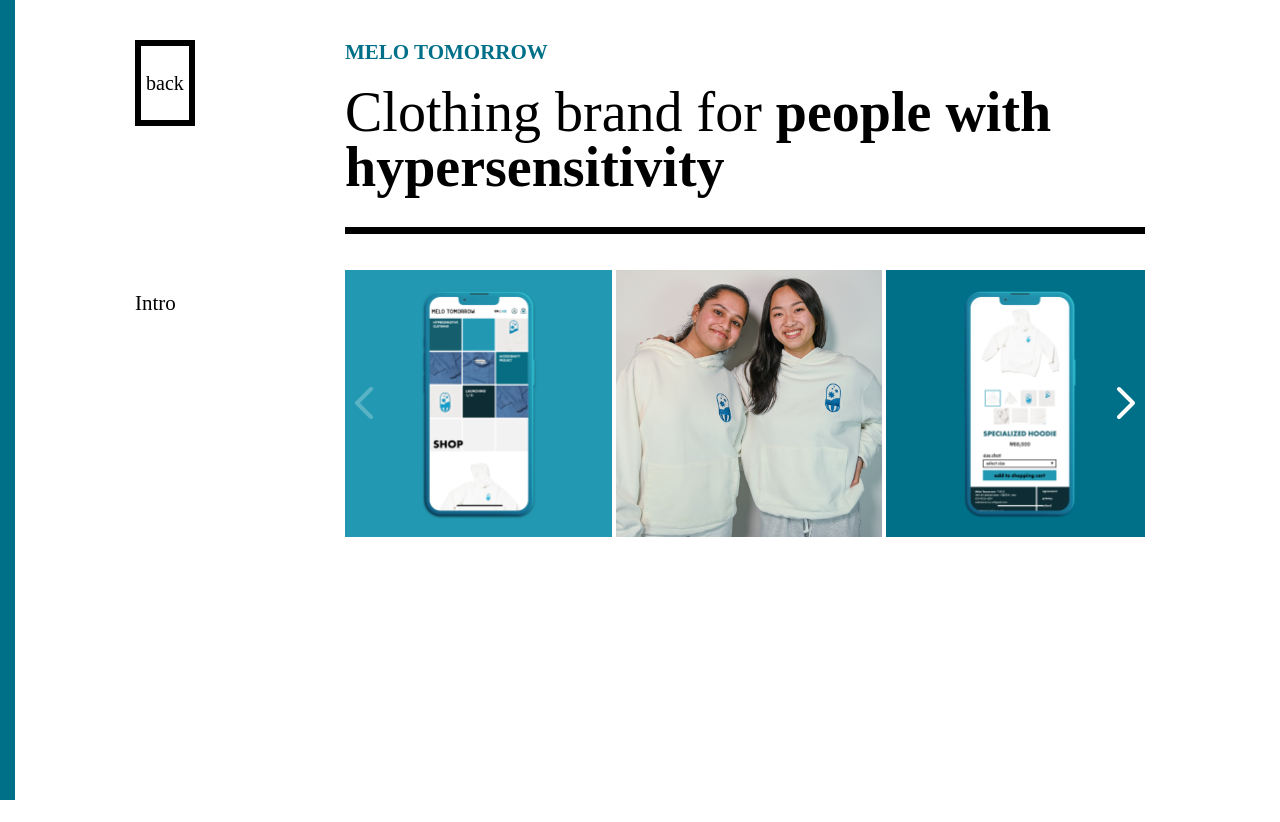
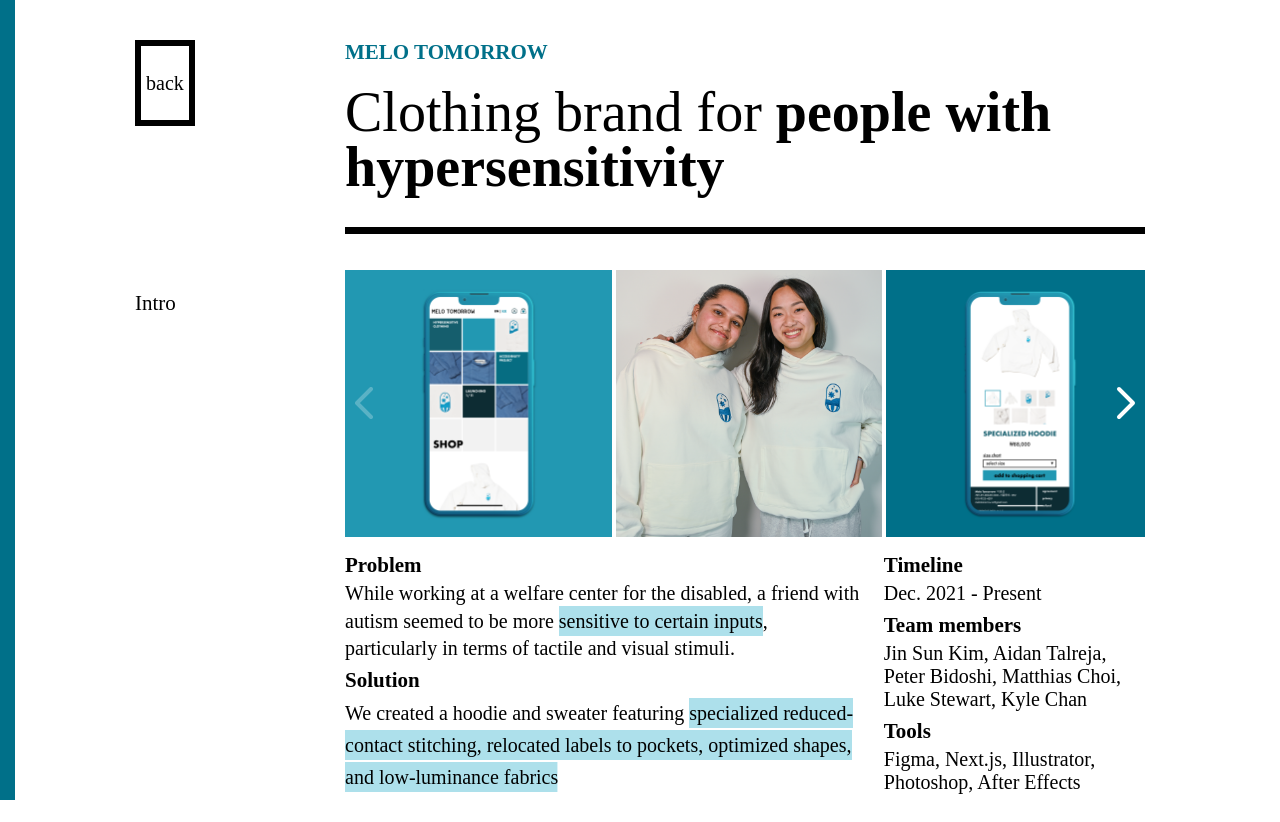
Before and after one commit to kl527/personal, a Next.js app: page /melotomorrow in a window 1280 px wide. Before the commit the page ends 800 px from the top, so only its background shows below. Built offline with nearby package versions, Linux system fonts and the light colour scheme; a web font is replaced by a local one.

Commit message:
highlight feature + carousel

```diff
--- a/app/hooks/useInViewPort.tsx
+++ b/app/hooks/useInViewPort.tsx
@@ -1,21 +1,32 @@
+"use client";
 import { useState, useEffect } from 'react';
 
 function useInViewPort<T extends HTMLElement>(ref: React.RefObject<T>, options?: IntersectionObserverInit) {
-  const [ inViewport, setInViewport ] = useState(false);
+  const [inViewport, setInViewport] = useState(false);
+
   useEffect(() => {
-    const observer = new IntersectionObserver(([ entry ]) => {
-      setInViewport(entry.isIntersecting);
-    }, options);
-    const currentRef = ref.current;
-    if (currentRef) {
-      observer.observe(currentRef);
-    }
-    return () => {
-      if (currentRef) {
-        observer.unobserve(currentRef);
+      const observer = new IntersectionObserver((entries) => {
+          entries.forEach(entry => {
+              console.log(ref.current, entry.isIntersecting); // This will log which element is being intersected
+              if (entry.target === ref.current) {
+                  setInViewport(entry.isIntersecting);
+              }
+          });
+      }, options);
+
+      if (ref.current) {
+          observer.observe(ref.current);
+          console.log('Observing:', ref.current); // This will log on observing
       }
-    };
-  }, [ options, ref ]);
+
+      return () => {
+          if (ref.current) {
+              observer.unobserve(ref.current);
+              console.log('Unobserving:', ref.current); // This will log on unobserving
+          }
+      };
+  }, [ref, options]); // Include ref in the dependency array to ensure updates on ref change
+
   return inViewport;
 }
 export default useInViewPort;
--- a/app/melotomorrow/components/Carousel.tsx
+++ b/app/melotomorrow/components/Carousel.tsx
@@ -25,7 +25,7 @@
     const moveNext = () => {
         if (
             carousel.current !== null &&
-      carousel.current.scrollLeft + carousel.current.offsetWidth < maxScrollWidth.current
+            carousel.current.offsetWidth * (currentIndex + 1) <= maxScrollWidth.current
         ) {
             setCurrentIndex((prevState) => prevState + 1);
         }
@@ -35,15 +35,15 @@
         if (direction === 'prev') {
             return currentIndex <= 0;
         }
-
         if (direction === 'next' && carousel.current !== null) {
             return (
-        carousel.current.scrollLeft + carousel.current.offsetWidth >= maxScrollWidth.current
+              carousel.current.offsetWidth * (currentIndex + 1) >= maxScrollWidth.current
             );
           }
 
           return false;
     };
+
 
     useEffect(() => {
         if (carousel.current !== null) {
@@ -111,7 +111,7 @@
                     {data.resources.map((resource: Resource, index: number) => (
                         <div
                             key={index}
-              className="carousel-item text-center relative w-1/2 md:w-1/3 flex-none snap-start"
+                            className="carousel-item text-center relative w-full md:w-1/2 lg:w-1/3 flex-none snap-start"
                         >
                             <div
                                 className="h-full w-full aspect-square block bg-origin-padding bg-left-top bg-cover bg-no-repeat z-0"
--- /dev/null
+++ b/app/melotomorrow/components/Intro.tsx
@@ -0,0 +1,47 @@
+"use client";
+import React, { useRef } from 'react';
+import useInViewPort from '../../hooks/useInViewPort';
+
+export const Intro = (): JSX.Element => {
+    const sensitiveRef = useRef<HTMLSpanElement>(null);
+    const stitchingRef = useRef<HTMLSpanElement>(null);
+
+    const sensitiveInViewport = useInViewPort(sensitiveRef);
+    const stitchingInViewport = useInViewPort(stitchingRef);
+
+    return (
+        <div className="md:flex flex-row-reverse w-[237px] md:w-[646px] lg:w-[800px] md:flex md:gap-5 md:mb-5">
+            <div>
+                <h1 className="font-bold mb-1 text-black text-lg md:text-[21px] tracking-[0] leading-[normal]">Timeline</h1>
+                <p className="font-normal mb-2 text-black md:text-[20px] text-base tracking-[0] leading-[normal]">Dec. 2021 - Present</p>
+                <h1 className="font-bold mb-1 text-black text-lg md:text-[21px] tracking-[0] leading-[normal]">Team members</h1>
+                <p className="font-normal mb-2 text-black md:text-[20px] text-base tracking-[0] leading-[normal]">
+                    Jin Sun Kim, Aidan Talreja, Peter Bidoshi, Matthias Choi, Luke Stewart, Kyle Chan
+                </p>
+                <h1 className="font-bold mb-1 text-black text-lg md:text-[21px] tracking-[0] leading-[normal]">Tools</h1>
+                <p className="font-normal mb-2 text-black md:text-[20px] text-base tracking-[0] leading-[normal]">
+                    Figma, Next.js, Illustrator, Photoshop, After Effects
+                </p>
+            </div>
+            <div className="md:w-[646px] w-[237px] lg:w-[800px] md:hidden h-[2px] mb-3 mt-3 bg-black" />
+            <div>
+                <h1 className="font-bold mb-1 text-black text-lg md:text-[21px] tracking-[0] leading-[normal]">Problem</h1>
+                <p className="font-normal mb-2 text-black md:text-[20px] text-base tracking-[0] leading-[normal]">
+                    While working at a welfare center for the disabled, a friend with autism seemed to be more <em
+                        ref={sensitiveRef}
+                        className={`highlight ${sensitiveInViewport ? 'shown' : ''}`}>
+                        sensitive to certain inputs
+                    </em>, particularly in terms of tactile and visual stimuli.
+                </p>
+                <h1 className="font-bold mb-1 text-black text-lg md:text-[21px] tracking-[0] leading-[normal]">Solution</h1>
+                <p className="font-normal mb-2 text-black md:text-[20px] text-base tracking-[0] leading-[normal]">
+                    We created a hoodie and sweater featuring <em
+                        ref={stitchingRef}
+                        className={`highlight ${stitchingInViewport ? 'shown' : ''}`}>
+                        specialized reduced-contact stitching, relocated labels to pockets, optimized shapes, and low-luminance fabrics
+                    </em>
+                </p>
+            </div>
+        </div>
+    );
+};
--- a/app/melotomorrow/page.tsx
+++ b/app/melotomorrow/page.tsx
@@ -1,6 +1,7 @@
 import { MTheader } from "./components/MTheader"
 import { MTleft } from "./components/MTleft"
 import Carousel from "./components/Carousel"
+import { Intro } from "./components/Intro"
 
 export default function Page() {
     return (
@@ -11,6 +12,7 @@
             <div>
             <MTheader />
             <Carousel />
+            <Intro />
             </div>
         </main>
     )
--- a/app/ui/globals.css
+++ b/app/ui/globals.css
@@ -2,3 +2,35 @@
 @tailwind base;
 @tailwind components;
 @tailwind utilities;
+
+.highlight {
+    position: relative;
+    background-origin: 0;
+    background-size: 200% 100%;
+    background-repeat: repeat-x;
+    background-position: 0 100%;
+    transition: background-position 1.2s ease-out;
+    background-image: linear-gradient(to right, transparent 50%, #ADE0EB 50%);
+    padding: 4px 0px;
+}
+em {
+    font-style: normal;
+    line-height: 32px;
+}
+
+p{
+    line-height: 32px;
+}
+
+.highlight.shown {
+    position: relative;
+    background-origin: 0;
+    background-size: 200% 100%;
+    background-repeat: repeat-x;
+    background-position: -100% 100%;
+    transition: background-position 0.8s ease-out;
+}
+
+.highlight-walker {
+    background-image: linear-gradient(to right, transparent 50%, #ADE0EB 50%);
+}
```
Lines whose indentation alone changed are shown as unchanged.
